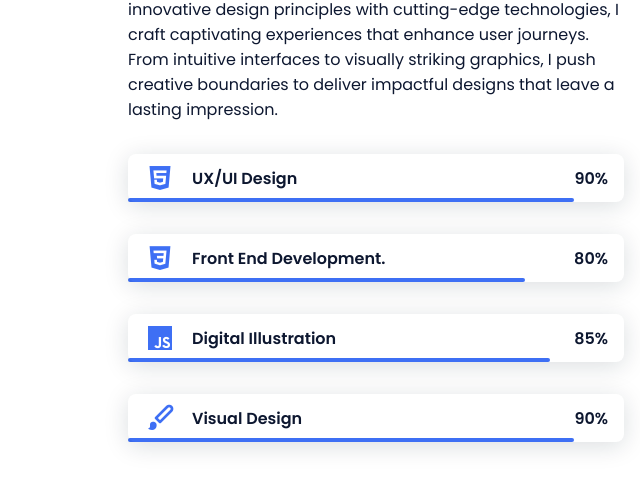
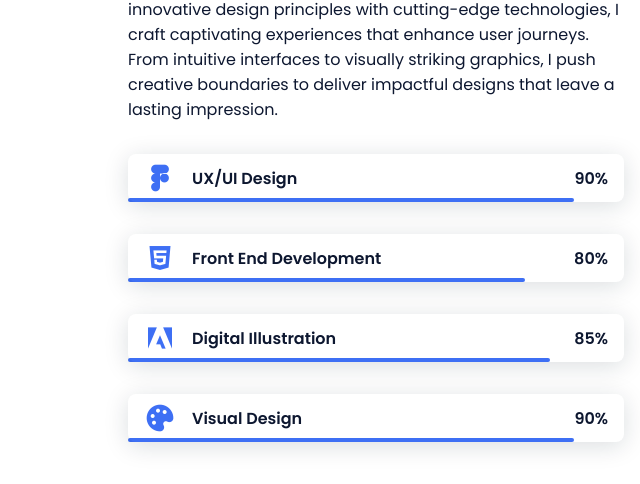
Before and after one commit to mdelwar1210/Mayisha-Portfolfio, a plain HTML site: page Mayisha's Portfolio/index.html in a window 1280 px wide. Shown: the part 1702-2186 px from the top of the page, 0-640 px from the left. Drawn offline with nearby package versions, Linux system fonts and the light colour scheme.

Commit message:
updated skills logos

```diff
--- a/Mayisha's Portfolio/index.html
+++ b/Mayisha's Portfolio/index.html
@@ -93,7 +93,7 @@
                         <p class="skills__text">With a diverse background in technology and digital arts, I specialize in UX/UI design, digital illustration, visual design, and front-end development. By seamlessly integrating innovative design principles with cutting-edge technologies, I craft captivating experiences that enhance user journeys. From intuitive interfaces to visually striking graphics, I push creative boundaries to deliver impactful designs that leave a lasting impression.</p>
                         <div class="skills__data">
                             <div class="skills__names">
-                                <i class='bx bxl-html5 skills__icon'></i>
+                                <i class='bx bxl-figma skills__icon'></i>
                                 <span class="skills__name">UX/UI Design</span>
                             </div>
                             <div class="skills__bar skills__ux">
@@ -105,8 +105,8 @@
                         </div>
                         <div class="skills__data">
                             <div class="skills__names">
-                                <i class='bx bxl-css3 skills__icon'></i>
-                                <span class="skills__name">Front End Development.</span>
+                                <i class='bx bxl-html5 skills__icon'></i>
+                                <span class="skills__name">Front End Development</span>
                             </div>
                             <div class="skills__bar skills__front">
 
@@ -117,7 +117,7 @@
                         </div>
                         <div class="skills__data">
                             <div class="skills__names">
-                                <i class='bx bxl-javascript skills__icon' ></i>
+                                <i class='bx bxl-adobe skills__icon' ></i>
                                 <span class="skills__name">Digital Illustration</span>
                             </div>
                             <div class="skills__bar skills__digital">
@@ -129,7 +129,7 @@
                         </div>
                         <div class="skills__data">
                             <div class="skills__names">
-                                <i class='bx bxs-paint skills__icon'></i>
+                                <i class='bx bxs-palette skills__icon'></i>
                                 <span class="skills__name">Visual Design</span>
                             </div>
                             <div class="skills__bar skills__visual">
```
